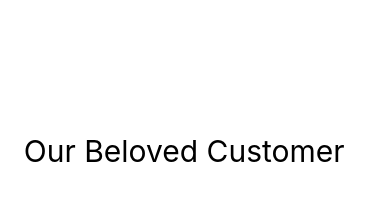
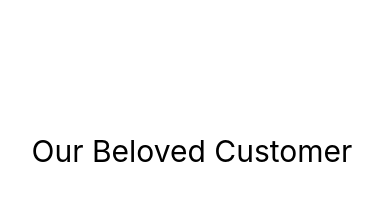
Before and after one commit to Anurag-1427/calls-redirect, a React (Create React App) app: page / in a window 390 px wide. Shown: the part 3000-3217 px from the top of the page. Built offline with nearby package versions, Linux system fonts and the light colour scheme.

Commit message:
Centering the Our beloved Customer-3

```diff
--- a/src/Components/MiddleFour.css
+++ b/src/Components/MiddleFour.css
@@ -74,7 +74,7 @@
         display: flex;
         justify-content: center;
         position: relative;
-        left: 3%;
+        left: 5%;
     }
     .line4{
         width: 45px;
```
